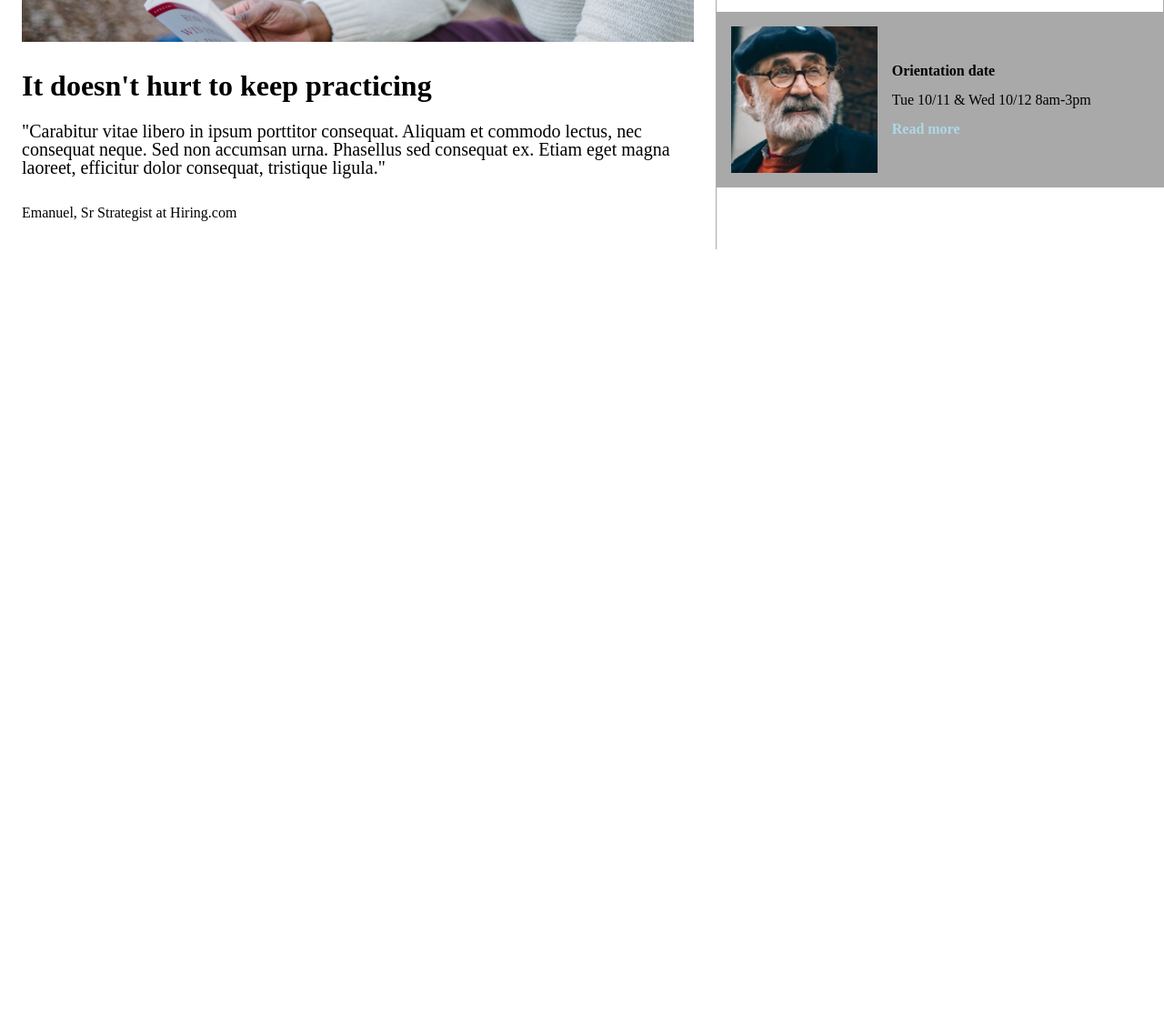
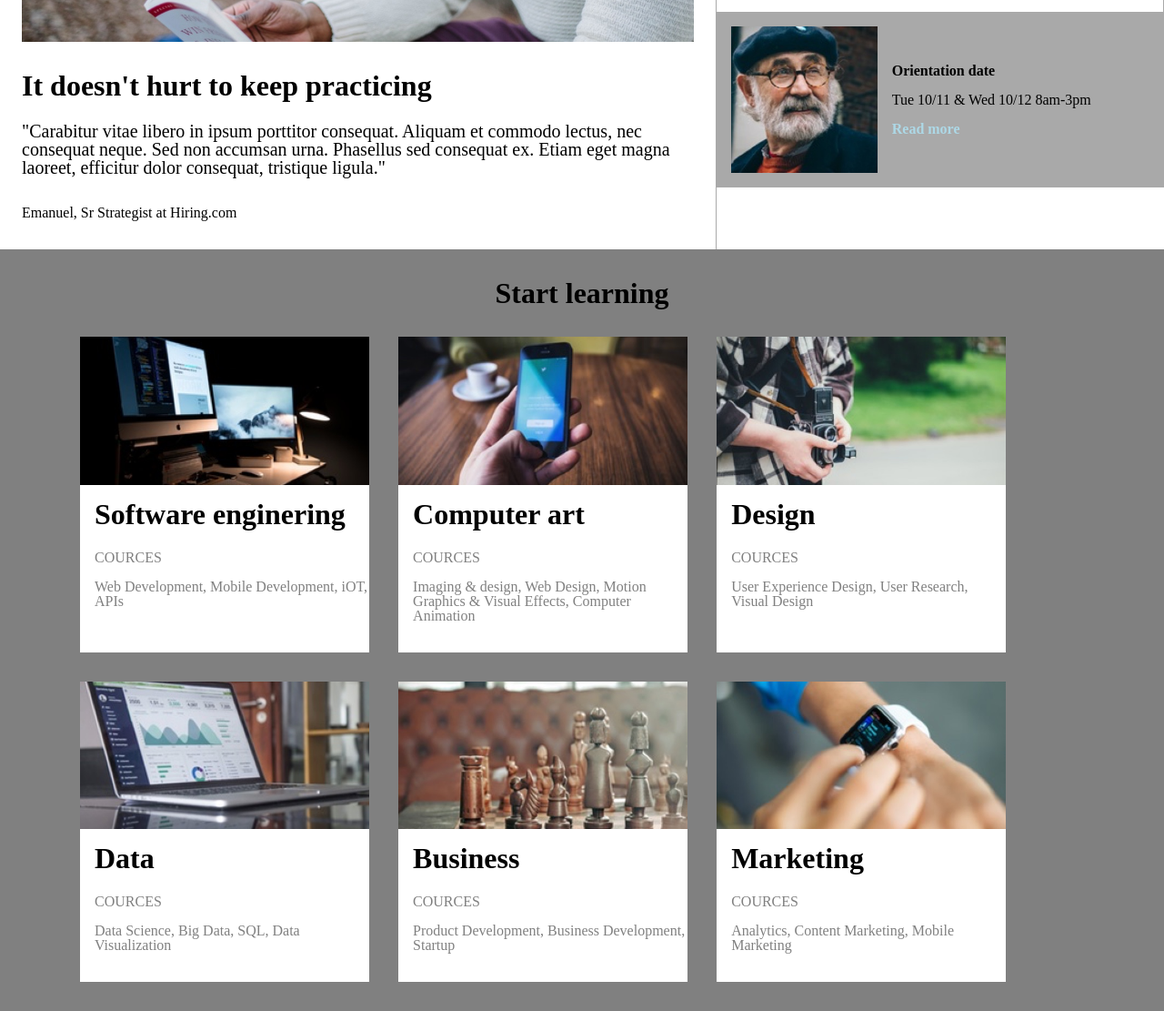
Before and after one commit to Hanshimoto/Colmar-Academy, a plain HTML site: page index.html in a window 1280 px wide. Shown: the part 1079-2190 px from the top of the page at 91% size. Before the commit the page ends 1353 px from the top, so only its background shows below. Drawn offline with Linux system fonts and the light colour scheme.

Commit message:
add learning section

```diff
--- a/index.html
+++ b/index.html
@@ -84,8 +84,46 @@
         </div>
       </div>
     </div>
-  </div>
 
+
+    <!-- /* Learning section*/ -->
+    <section id="learning">
+      <div class="learning-container">
+        <h2>Start learning</h2>
+        <div class="learn-boxes">
+          <div class="learn-box"><img src="./sources/images/course-software.jpg" alt="Software course">
+            <h4>Software enginering</h4>
+            <h5>COURCES</h5>
+            <p>Web Development, Mobile Development, iOT, APIs</p>
+          </div>
+          <div class="learn-box"><img src="./sources/images/course-computer-art.jpg" alt="Computer art course">
+            <h4>Computer art</h4>
+            <h5>COURCES</h5>
+            <p>Imaging & design, Web Design, Motion Graphics & Visual Effects, Computer Animation</p>
+          </div>
+          <div class="learn-box"><img src="./sources/images/course-design.jpg" alt="Design course">
+            <h4>Design</h4>
+            <h5>COURCES</h5>
+            <p>User Experience Design, User Research, Visual Design</p>
+          </div>
+          <div class="learn-box"><img src="./sources/images/course-data.jpg" alt="Data course">
+            <h4>Data</h4>
+            <h5>COURCES</h5>
+            <p>Data Science, Big Data, SQL, Data Visualization</p>
+          </div>
+          <div class="learn-box"><img src="./sources/images/course-business.jpg" alt="Business course">
+            <h4>Business</h4>
+            <h5>COURCES</h5>
+            <p>Product Development, Business Development, Startup</p>
+          </div>
+          <div class="learn-box"><img src="./sources/images/course-marketing.jpg" alt="Marketing course">
+            <h4>Marketing</h4>
+            <h5>COURCES</h5>
+            <p>Analytics, Content Marketing, Mobile Marketing</p>
+          </div>
+        </div>
+      </div>
+    </section>
 </body>
 
 </html>
```
